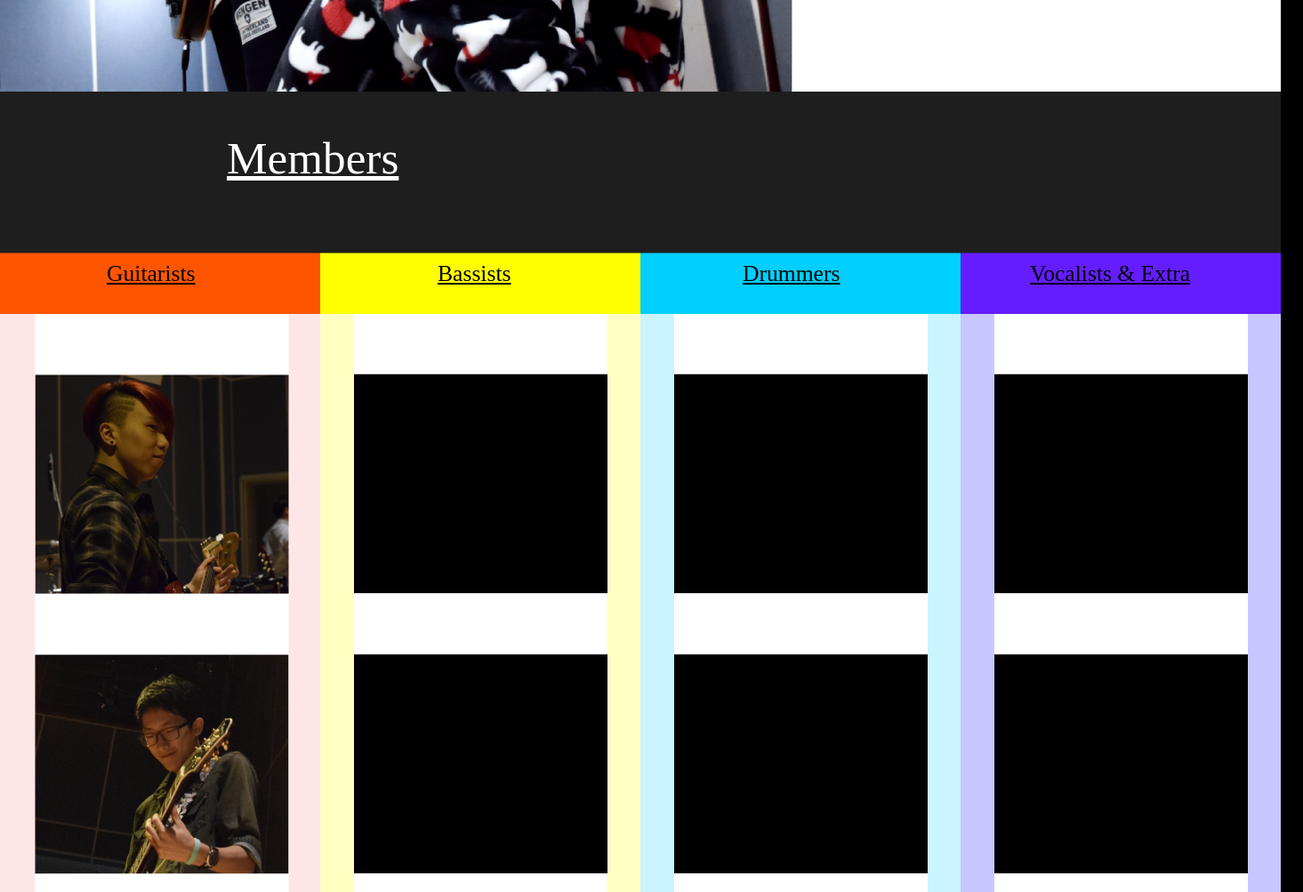
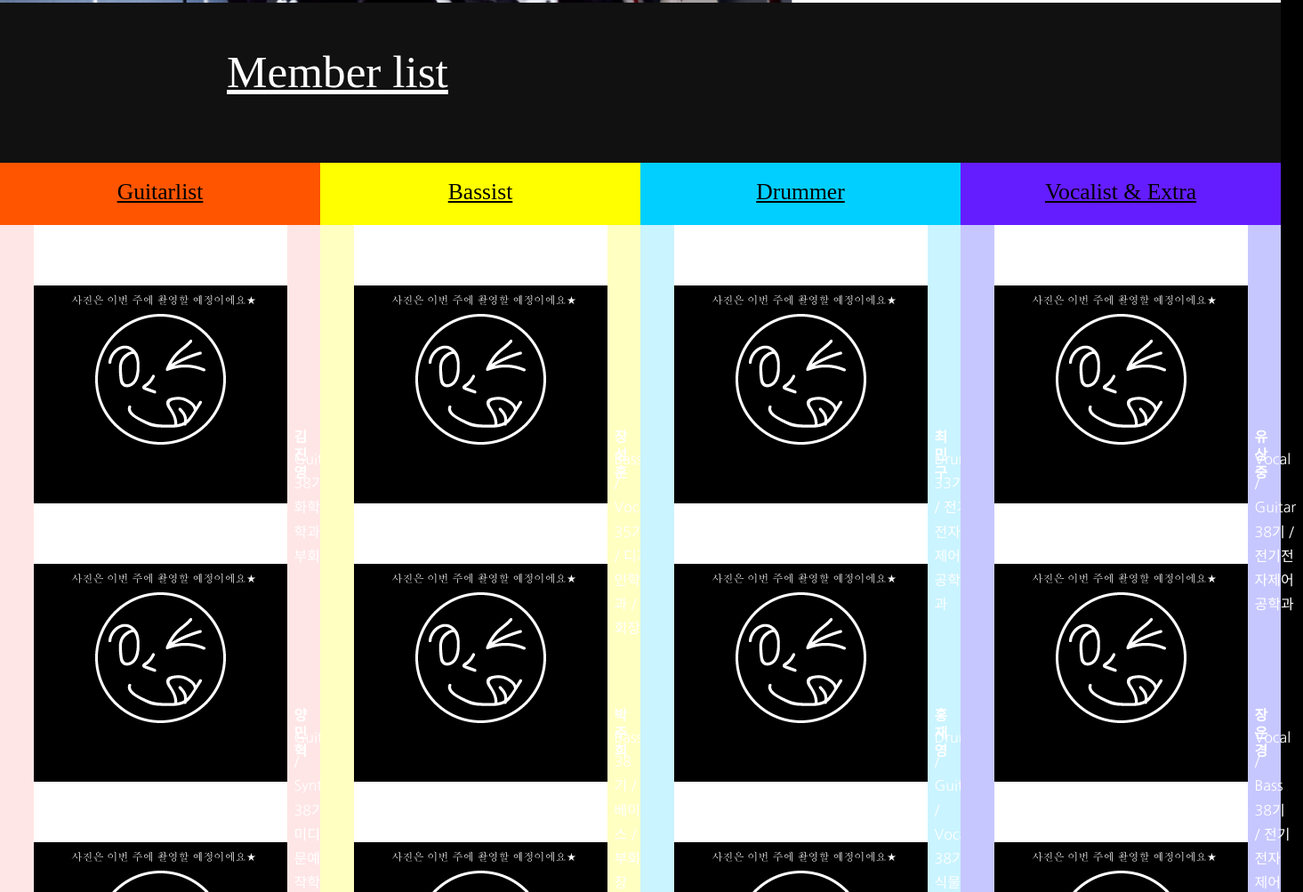
Before and after one commit to raylit/compose, a plain HTML site: page index.html in a window 1280 px wide. Shown: the part 1797-2800 px from the top of the page at 89% size, 1465 px wide, since content can reach past the window. Drawn offline with Linux system fonts and the light colour scheme; a web font is replaced by a local one.

Commit message:
Add files via upload

```diff
--- a/index.html
+++ b/index.html
@@ -36,7 +36,7 @@
 	font-size: 0.8em; font-weight: 100; color:white;
 	position: absolute; top: 42px; left: 1325px;}
 
-	#section1{height: 900px;}
+	#section1{height: 800px;}
 	#section1 h1{font-family: 'Rozha One', serif;
 	font-size: 3em; font-weight: 400; color:white;
 	position: absolute; top: 250px; left: 345px;}
@@ -58,29 +58,48 @@
 	color:black;
 	position: absolute; top: 375px; left: 1005px;}
 
-	#section3{height: 900px;}
-	#section3 h1{font-family: 'Rozha One', serif;
+	#section3{height: 1580px;}
+	.head3 h1{font-family: 'Rozha One', serif;
 	font-size: 3.2em; font-weight: 500;
 	text-decoration: underline; color:white;
-	position: absolute; top: 45px; left: 255px;}
-	#section3 h2{font-family: 'Rozha One', serif;
+	position: absolute; top: 48px; left: 255px;}
+	.head3 {height: 180px; background-color:#111;}
+	.box1 {float:left; width:360px; height:1400px; background-color:#FFE6E6;}
+	.box1 h1 {width:360px; height:70px; background-color:#FF5500;
+	font-family: 'Rozha One', serif; line-height: 2.6em;
 	font-size: 1.6em; font-weight: 400;
-	text-decoration: underline; color:black;
-	position: absolute; top: 190px; left: 120px;}
-	#section3 h3{font-family: 'Rozha One', serif;
+	text-decoration: underline; color:black; text-align:center}
+
+	.box2 {float:left; width:360px; height:1400px; background-color:#FFFFC2;}
+	.box2 h1 {width:360px; height:70px; background-color:#FFFF00;
+	font-family: 'Rozha One', serif; line-height: 2.6em;
 	font-size: 1.6em; font-weight: 400;
-	text-decoration: underline; color:black;
-	position: absolute; top: 190px; left: 492px;}
-	#section3 h4{font-family: 'Rozha One', serif;
+	text-decoration: underline; color:black; text-align:center}
+
+	.box3 {float:left; width:360px; height:1400px; background-color:#CAF4FF;}
+	.box3 h1 {width:360px; height:70px; background-color:#00CFFF;
+	font-family: 'Rozha One', serif; line-height: 2.6em;
 	font-size: 1.6em; font-weight: 400;
-	text-decoration: underline; color:black;
-	position: absolute; top: 190px; left: 835px;}
-	#section3 h5{font-family: 'Rozha One', serif;
+	text-decoration: underline; color:black; text-align:center}
+	.box4 {float:left; width:360px; height:1400px; background-color:#C7C7FF;}
+	.box4 h1 {width:360px; height:70px; background-color:#641DFF;
+	font-family: 'Rozha One', serif; line-height: 2.6em;
 	font-size: 1.6em; font-weight: 400;
-	text-decoration: underline; color:black;
-	position: absolute; top: 190px; left: 1158px;}
+	text-decoration: underline; color:black; text-align:center}
 
-	#section4{height: 670px;}
+	.box11 {width:285px;height:1330px; background-color:white;}
+	.box11 h1 {background-color:white; width:285px; height:68px;}
+
+	#image {width:285px;height:245px; padding-bottom:68px;}
+	#image p1{font-family: 'Nanum Gothic', sans-serif;
+	font-size: 1em; font-weight: 700; line-height: 1.25em;
+	text-align:left; padding-left:0.5em; color:white;
+	position:absolute; top:160px;}
+	#image p2{font-family: 'Nanum Gothic', sans-serif;
+	font-size: 1em; font-weight: 200; line-height: 1.7em;
+	text-align:left; padding-left:0.5em; color:white;
+	position:absolute; top:182px;}
+
 	#section5{height: 900px;}
 	#section5 p{width: 500px; text-align: center;
 	font-family: 'Nanum Gothic', sans-serif;
@@ -103,6 +122,10 @@
 	position: absolute; top: 178px; left: 465px;}
 	.logo{width:300px; position: absolute;
 	top:20px; left:100px;}
+
+	#footer{height:180px; font-family: 'Rozha One', serif;
+	font-size: 0.8em; font-weight: 100; color:white;
+	text-align:center;}
 </style>
 <body>
 	<body bgcolor="#000000">
@@ -139,7 +162,7 @@
 			</a>
 		</h8>
 	</header>
-	<div id="section1">
+	<section id="section1">
 		<img src="web-01.png">
 		<h1>
 			Rock Band of
@@ -150,8 +173,8 @@
 		<h3>
 			Since 1980
 		</h3>
-	</div>
-	<div id="section2">
+	</section>
+	<section id="section2">
 		<img src="web-02.png">
 		<h1>
 			Introduce
@@ -180,29 +203,223 @@
 			<br>
 			한경대학교 학우분이라면 누구든 환영합니다.
 		</p>
-	</div>
-	<div id="section3">
-		<img src="web-03.png">
-		<h1>
-			Members
-		</h1>
-		<h2>
-			Guitarists
-		</h2>
-		<h3>
-			Bassists
-		</h3>
-		<h4>
-			Drummers
-		</h4>
-		<h5>
-			Vocalists & Extra
-		</h5>
-	</div>
-	<div id="section4">
-		<img src="web-04.png">
-	</div>
-	<div id="section5">
+	</section>
+	<section id="section3">
+		<div class="head3">
+			<h1>
+				Member list
+			</h1>
+		</div>
+		<div class="box1">
+			<h1>
+				Guitarlist
+			</h1>
+			<div class="box11">
+				<h1></h1>
+				<div id="image">
+					<img src="dehet.png">
+					<p1>
+						김진영
+					</p1>
+					<p2>
+						Guitar
+						<br>
+						38기 / 화학공학과 / 부회장
+					</p2>
+				</div>
+				<div id="image">
+					<img src="dehet.png">
+					<p1>
+						양민혁
+					</p1>
+					<p2>
+						Guitar / Synthe.
+						<br>
+						38기 / 미디어문예창작학과
+					</p2>
+				</div>
+				<div id="image">
+					<img src="dehet.png">
+					<p1>
+						김지한
+					</p1>
+					<p2>
+						Guitar
+						<br>
+						39기 / 영어학과 / 신입생
+					</p2>
+				</div>
+				<div id="image">
+					<img src="dehet.png">
+					<p1>
+						김도영
+					</p1>
+					<p2>
+						Guitar
+						<br>
+						39기 / 디자인학과 / 신입생
+					</p2>
+				</div>
+			</div>
+		</div>
+		<div class="box2">
+			<h1>
+				Bassist
+			</h1>
+			<div class="box11">
+				<h1></h1>
+				<div id="image">
+					<img src="dehet.png">
+					<p1>
+						장성훈
+					</p1>
+					<p2>
+						Bass / Vocal
+						<br>
+						35기 / 디자인학과 / 회장
+					</p2>
+				</div>
+				<div id="image">
+					<img src="dehet.png">
+					<p1>
+						박주희
+					</p1>
+					<p2>
+						Bass
+						<br>
+						38기 / 베이스 / 부회장
+					</p2>
+				</div>
+				<div id="image">
+					<img src="dehet.png">
+					<p1>
+						박성호
+					</p1>
+					<p2>
+						Bass
+						<br>
+						38기 / 토목안전환경공학과
+					</p2>
+				</div>
+				<div id="image">
+					<img src="dehet.png">
+					<p1>
+						문띵건
+					</p1>
+					<p2>
+						Bass
+						<br>
+						39기 / 전기전자제어공학과 / 신입생
+					</p2>
+				</div>
+			</div>
+		</div>
+		<div class="box3">
+			<h1>
+				Drummer
+			</h1>
+			<div class="box11">
+			<h1></h1>
+				<div id="image">
+					<img src="dehet.png">
+					<p1>
+						최민구
+					</p1>
+					<p2>
+						Drum
+						<br>
+						33기 / 전기전자제어공학과
+					</p2>
+				</div>
+				<div id="image">
+					<img src="dehet.png">
+					<p1>
+						홍재영
+					</p1>
+					<p2>
+						Drum / Guitar / Vocal
+						<br>
+						38기 / 식물생명환경과학과
+					</p2>
+				</div>
+				<div id="image">
+					<img src="dehet.png">
+					<p1>
+						최혜빈
+					</p1>
+					<p2>
+						Drum
+						<br>
+						38기 / 동물생명환경과학과
+					</p2>
+				</div>
+				<div id="image">
+					<img src="dehet.png">
+					<p1>
+						심복기
+					</p1>
+					<p2>
+						Drum
+						<br>
+						39기 / 전기전자제어공학과
+					</p2>
+				</div>
+			</div>
+		</div>
+		<div class="box4">
+			<h1>
+				Vocalist & Extra
+			</h1>
+			<div class="box11">
+				<h1></h1>
+				<div id="image">
+					<img src="dehet.png">
+					<p1>
+						유상중
+					</p1>
+					<p2>
+						Vocal / Guitar
+						<br>
+						38기 / 전기전자제어공학과
+					</p2>
+				</div>
+				<div id="image">
+					<img src="dehet.png">
+					<p1>
+						장은경
+					</p1>
+					<p2>
+						Vocal / Bass
+						<br>
+						38기 / 전기전자제어공학과
+					</p2>
+				</div>
+				<div id="image">
+					<img src="dehet.png">
+					<p1>
+						성유지
+					</p1>
+					<p2>
+						Synthe.
+						<br>
+						38기 / 식물생명환경과학과
+					</p2>
+				</div>
+				<div id="image">
+					<img src="dehet.png">
+					<p1>
+						김해수
+					</p1>
+					<p2>
+						Synthe.
+						<br>
+						39기 / 컴퓨터공학과 / 신입생
+					</p2>
+			    </div>
+			</div>
+		</div>
+	</section>
+	<section id="section5">
 		<img src="web-05.png">
 		<div class="cainfoot">
 			<img src="cain-logo.png" class="logo">
@@ -227,6 +444,13 @@
 			Youtube
 			</a>
 		</h3>
-	</div>
+	</section>
+	<footer id="footer">
+		<h1>
+			<br>
+			Rock Band of HKNU
+			<br>
+			CAIN
+	</footer>
 </body>
 </html>
```
Also changed, not shown: dehet.png (added).
